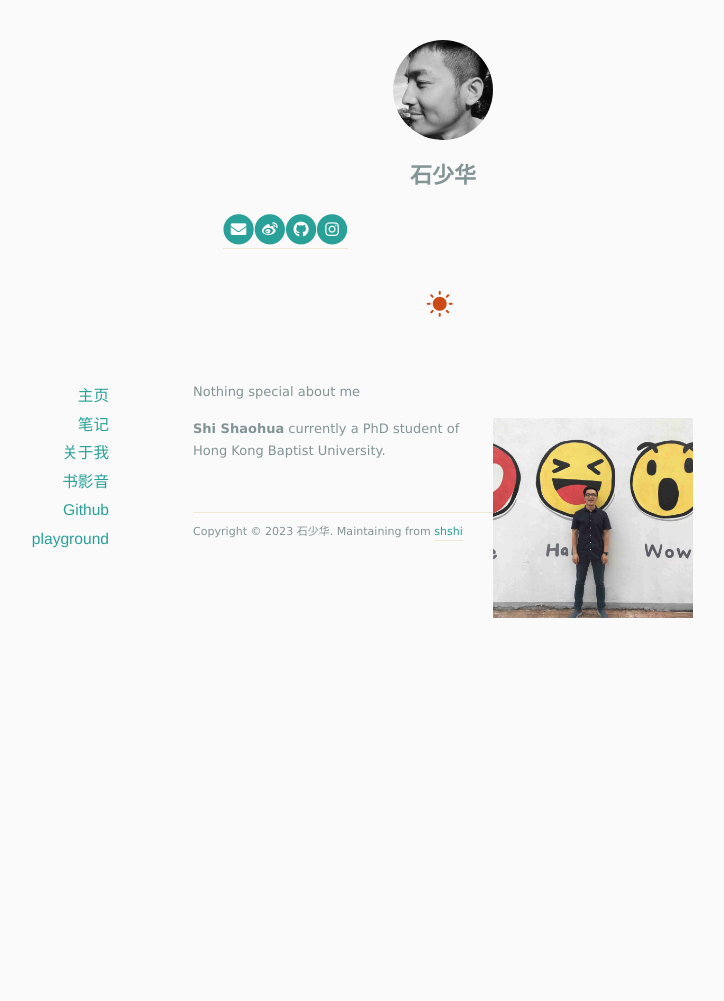
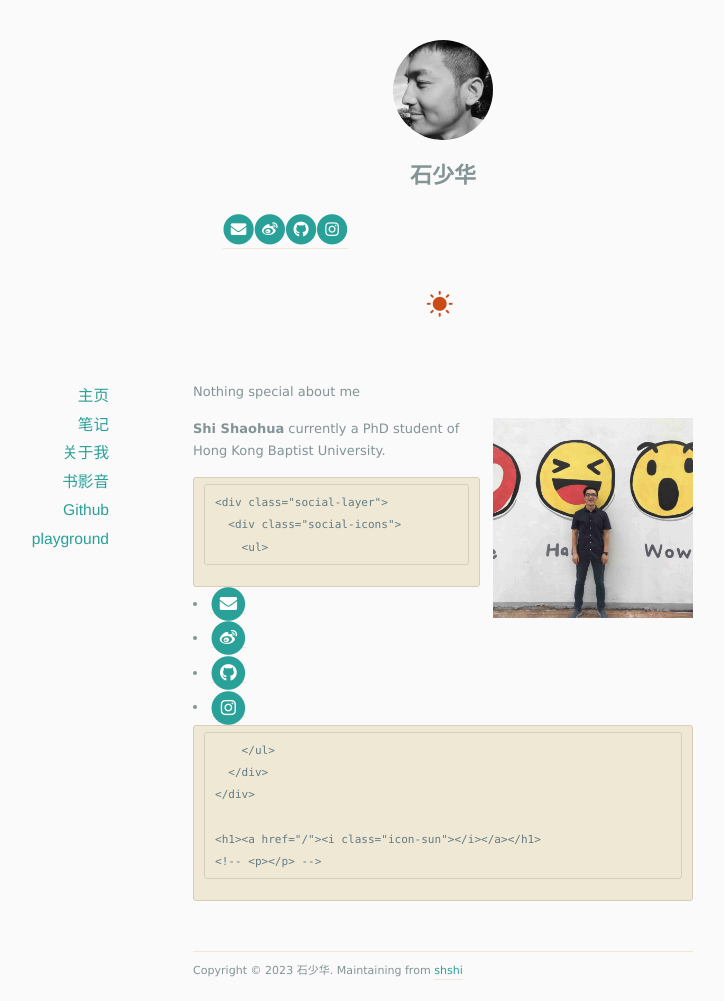
Before and after one commit to shshi/shishaohua.github.io, a Jekyll site: the page built from docs/about/index.markdown, in a window 1280 px wide. Shown: the whole page, without its empty margins (197-921 px from the left). Built offline with Jekyll 4.4.1, drawn with Linux system fonts in a browser that asks for light colours; nearby versions of some CDN libraries; before the commit the page ends 900 px from its top, so only the background shows below that.

Commit message:
Update index.markdown

```diff
--- a/docs/about/index.markdown
+++ b/docs/about/index.markdown
@@ -7,3 +7,14 @@
 
 <img src="/images/photo_about.jpg" class="right" width="200"/>
 **Shi Shaohua** currently a PhD student of Hong Kong Baptist University.
+
+    <div class="social-layer">
+      <div class="social-icons">
+        <ul>
+          {% include icons.html %}
+        </ul>
+      </div>
+    </div>
+
+    <h1><a href="/"><i class="icon-sun"></i></a></h1>
+    <!-- <p>{{ site.description }}</p> -->
```
